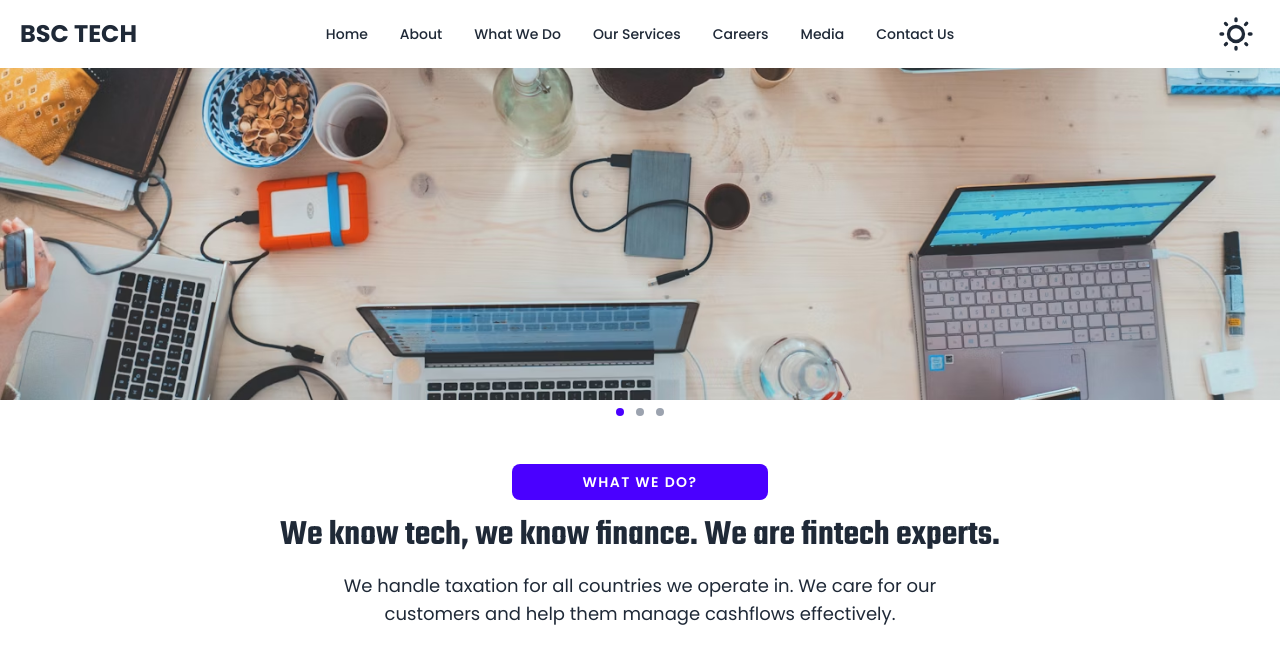
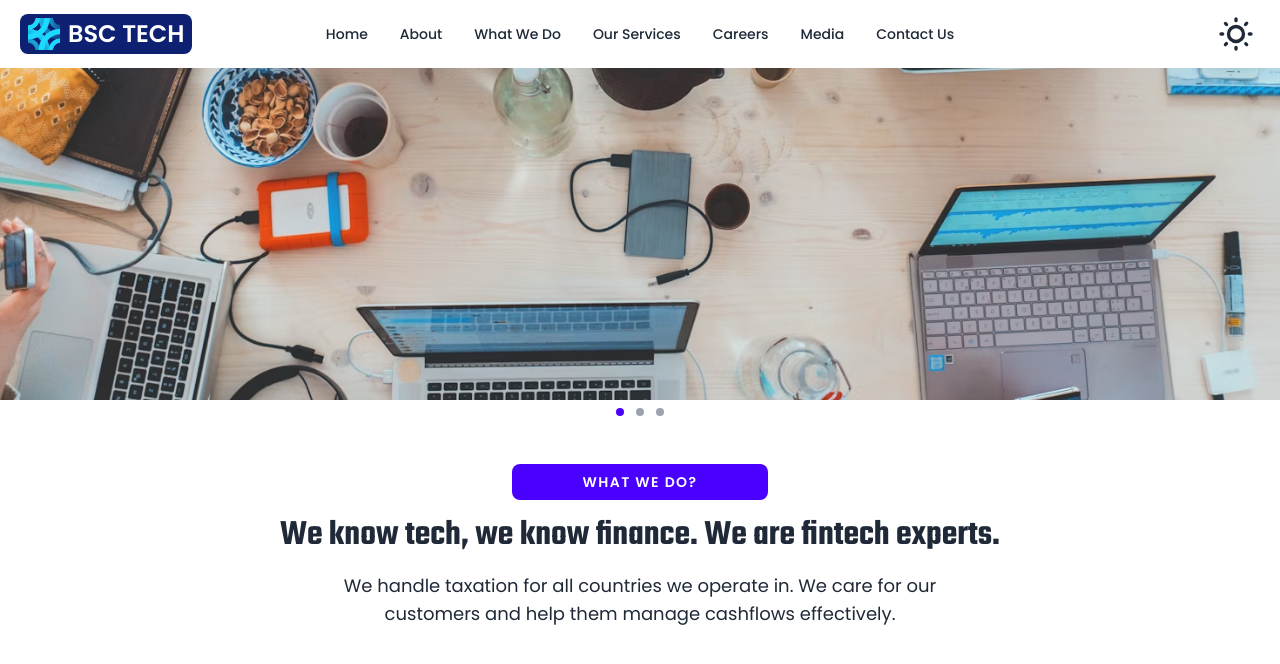
Before and after one commit to ankitjhagithub21/bsctech, a React (Vite) app: page / in a window 1280 px wide. Shown: the top 664 px of the page. Built offline with nearby package versions, Linux system fonts and the light colour scheme.

Commit message:
added logo

```diff
--- a/src/components/Navbar.jsx
+++ b/src/components/Navbar.jsx
@@ -35,7 +35,9 @@ const Navbar = () => {
                             <li><a href='#contact'>Contact Us</a></li>
                         </ul>
                     </div>
-                    <a href='#' className="text-2xl font-bold">BSC TECH</a>
+                    <a href='#' className="lg:text-2xl text-xl min-w-fit font-semibold flex items-center gap-2 bg-[#0E2072] rounded-lg px-2 py-1 text-white justify-center">
+                        <img src="./logo.jpg" alt="bsctech_logo" className='w-8 rounded-lg' />
+                        BSC TECH</a>
                 </div>
                 <div className="navbar-center hidden lg:flex">
                     <ul className="menu menu-horizontal px-1">
```
Also changed, not shown: public/logo.jpg (added).
